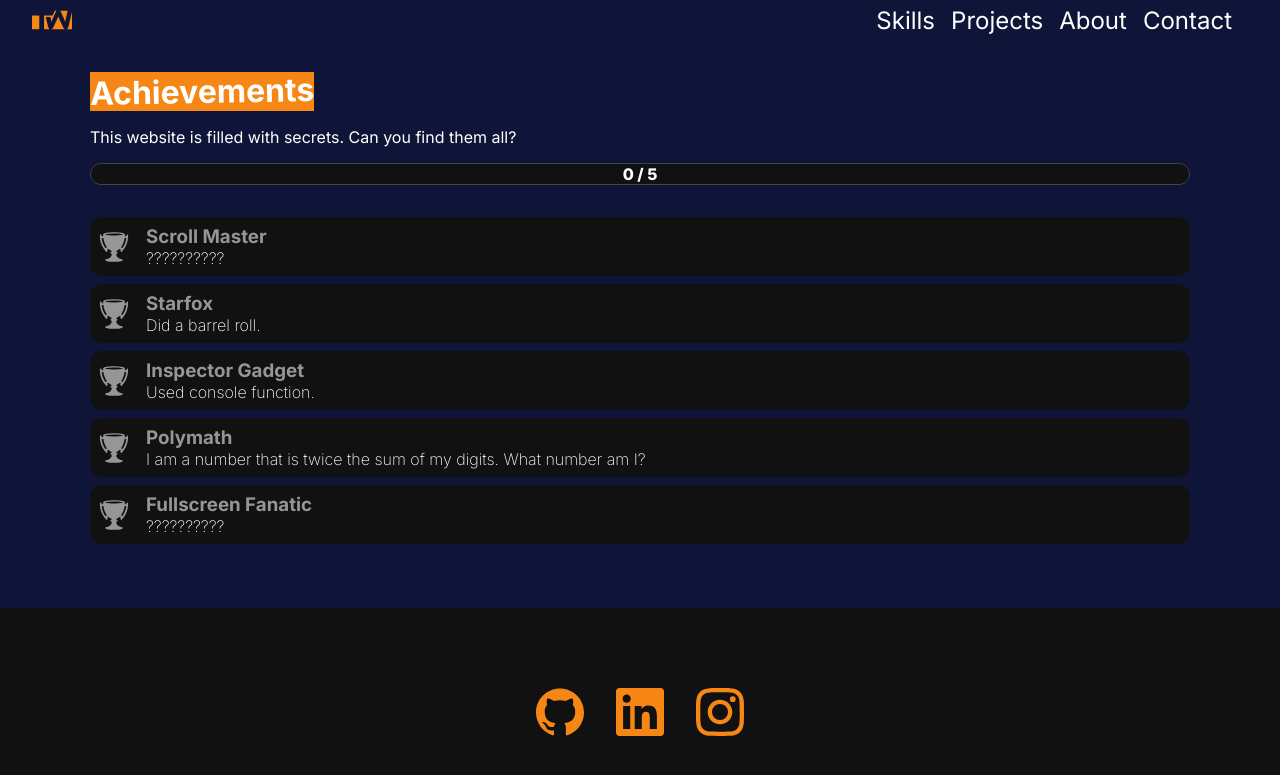
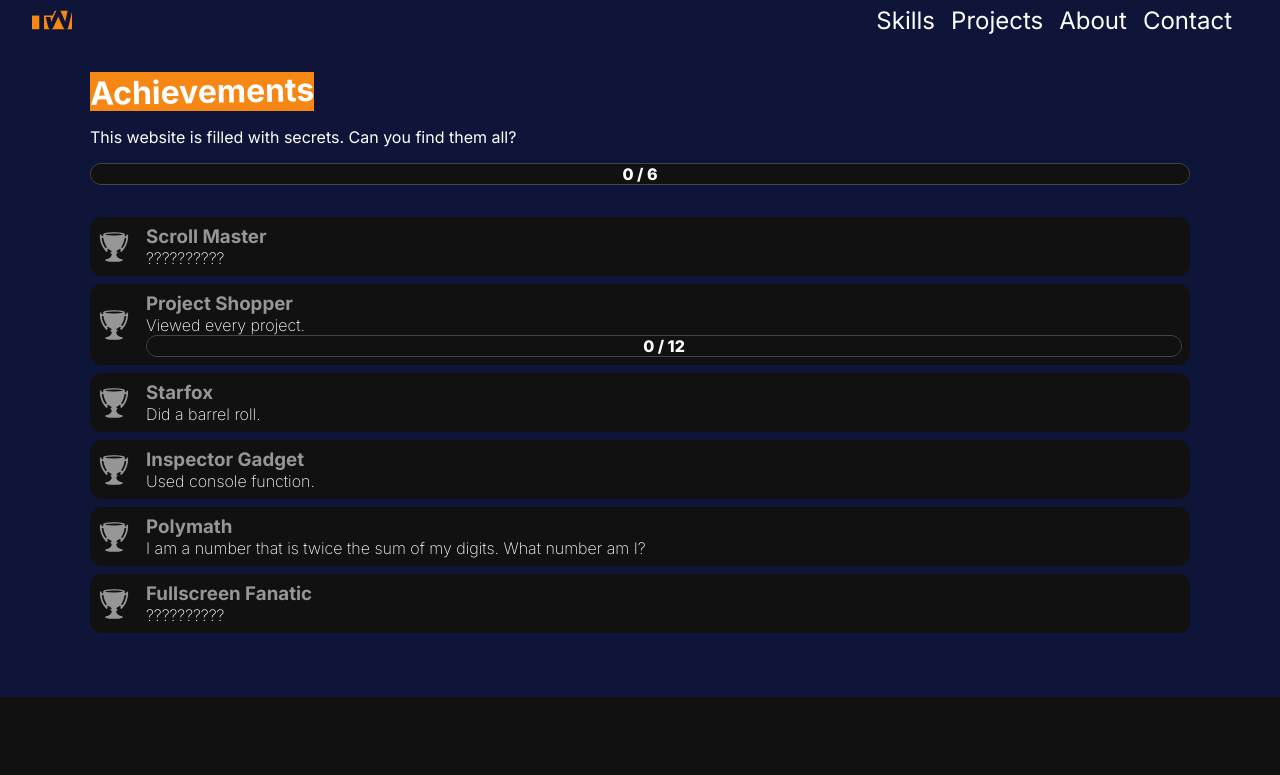
Before and after one commit to TobiasWust/tobiaswust2024, a Next.js app: page /achievements in a window 1280 px wide. Shown: the top 775 px of the page. Built offline with nearby package versions, Linux system fonts and the light colour scheme.

Commit message:
add project shopper achieement

```diff
--- a/src/components/Achievement.tsx
+++ b/src/components/Achievement.tsx
@@ -18,7 +18,10 @@ export default function Achievement({ achievementId, active, hideProgressbar }:
         <p>
           {(achievement.secret && !active) ? '??????????' : achievement.description}
         </p>
-        {(!hideProgressbar && achievement.withProgress) && <Progressbar value={30} max={achievement.maxProgress || 100} />}
+        {(!hideProgressbar && achievement.withProgress) &&
+          <Progressbar
+            value={(achievement.getProgress && achievement.getProgress()) || 0}
+            max={achievement.maxProgress || (achievement.getMaxProgress && achievement.getMaxProgress()) || 0} />}
       </div>
     </div>
   )
--- a/src/data/achievements.tsx
+++ b/src/data/achievements.tsx
@@ -1,3 +1,5 @@
+import projects from "./projects"
+
 export type Achievement = {
   label: string
   id: string
@@ -5,6 +7,8 @@ export type Achievement = {
   logo: string
   withProgress?: boolean
   maxProgress?: number
+  getMaxProgress?: () => void
+  getProgress?: () => void
   secret?: boolean
 }
 
@@ -16,13 +20,15 @@ const achievements: Achievement[] = [
     logo: 'string',
     secret: true,
   },
-  // {
-  //   label: 'Project Shopper',
-  //   id: 'projectShopper',
-  //   description: 'Viewed every project.',
-  //   logo: 'string',
-  //   withProgress: true,
-  // },
+  {
+    label: 'Project Shopper',
+    id: 'projectShopper',
+    description: 'Viewed every project.',
+    logo: 'string',
+    withProgress: true,
+    maxProgress: projects.length,
+    getProgress: () => Number(localStorage.getItem('projectsOpened')) || 0,
+  },
   // {
   //   label: 'Use Contact Form',
   //   id: 'useContactForm',
```
Also changed, not shown: src/components/Projects.tsx (+23 -11 lines).
